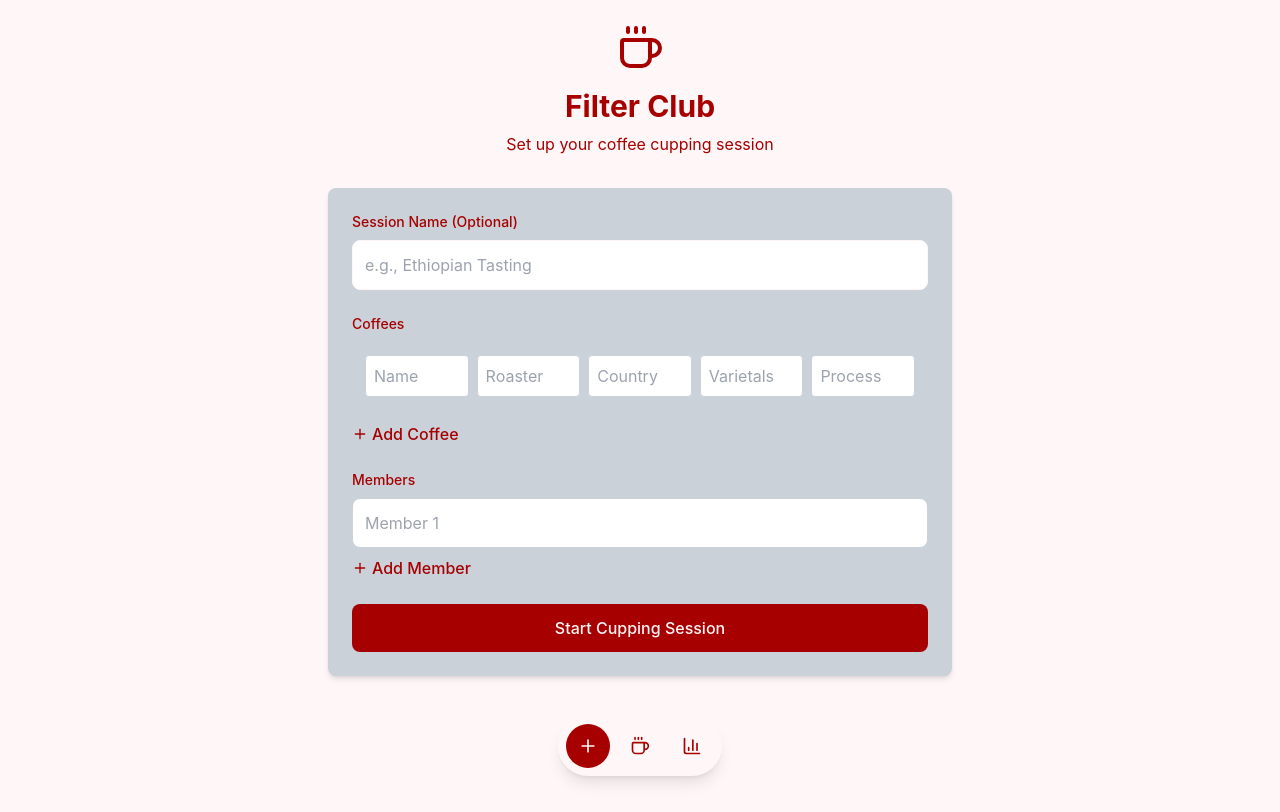
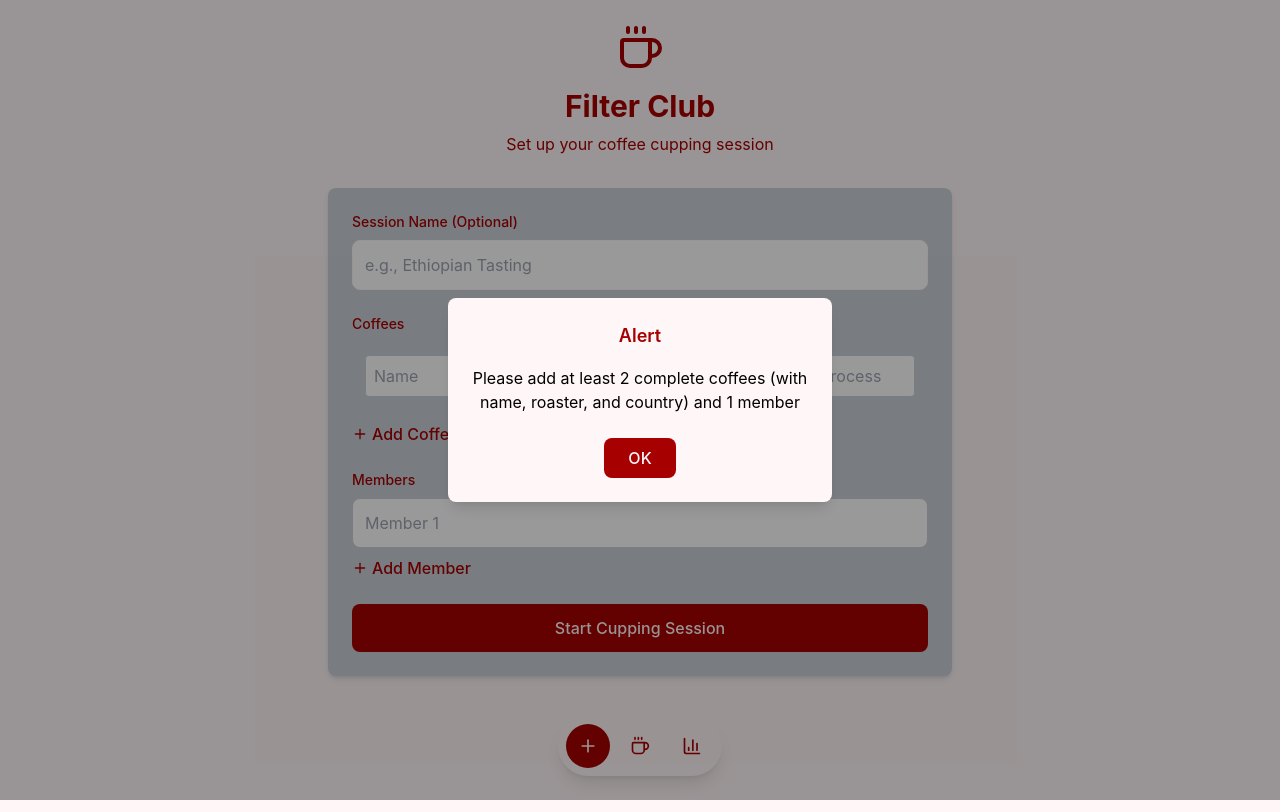
Before and after one commit to Ali-Albahrani/filter-club, a React (Create React App) app: page / in a window 1280 px wide. Both pictures are taken after a click on the button "Start Cupping Session". Built offline with nearby package versions, Linux system fonts and the light colour scheme; no server answers.

Commit message:
Add confirmation modal for session deletion in DashboardView; implement alert modal in SetupView for validation feedback. Enhance CSS with fade-in animation for improved user experience.

```diff
--- /dev/null
+++ b/src/filter-club/AlertModal.jsx
@@ -0,0 +1,26 @@
+import React from 'react';
+
+const AlertModal = ({ open, onClose, message }) => {
+  if (!open) return null;
+  return (
+    <div className="fixed inset-0 z-50 flex items-center justify-center bg-black bg-opacity-40 transition-opacity">
+      <div className="bg-brand-white rounded-lg shadow-lg p-6 max-w-sm w-full text-center animate-fade-in">
+        <div className="mb-4 text-brand-red text-lg font-semibold">Alert</div>
+        <div className="mb-6">{message}</div>
+        <button
+          onClick={onClose}
+          className="bg-brand-red text-brand-white px-6 py-2 rounded-lg hover:bg-brand-red-secondary transition-colors font-medium"
+        >
+          OK
+        </button>
+      </div>
+    </div>
+  );
+};
+
+export default AlertModal;
+
+// Add fade-in animation
+// In your global CSS (e.g., index.css), add:
+// @keyframes fade-in { from { opacity: 0; } to { opacity: 1; } }
+// .animate-fade-in { animation: fade-in 0.2s ease; }
--- a/src/filter-club/DashboardView.jsx
+++ b/src/filter-club/DashboardView.jsx
@@ -1,8 +1,11 @@
 import React, { useState } from 'react';
 import { Trophy, BarChart3, Crown } from 'lucide-react';
+import AlertModal from './AlertModal';
 
 const DashboardView = ({ sessions, setCurrentView, deleteSession }) => {
   const [selectedSession, setSelectedSession] = useState(null);
+  const [confirmOpen, setConfirmOpen] = useState(false);
+  const [sessionToDelete, setSessionToDelete] = useState(null);
   const allCoffees = sessions.flatMap(s => s.results || []);
   const roasterStats = {};
   const countryStats = {};
@@ -113,9 +116,15 @@ const DashboardView = ({ sessions, setCurrentView, deleteSession }) => {
     .sort((a, b) => b.avgScore - a.avgScore)
     .slice(0, 5); // changed from 10 to 5
   const handleDeleteSession = (sessionId) => {
-    if (window.confirm('Are you sure you want to delete this session? This action cannot be undone.')) {
-      deleteSession(sessionId);
+    setSessionToDelete(sessionId);
+    setConfirmOpen(true);
+  };
+  const confirmDelete = () => {
+    if (sessionToDelete) {
+      deleteSession(sessionToDelete);
+      setSessionToDelete(null);
     }
+    setConfirmOpen(false);
   };
   if (selectedSession) {
     return (
@@ -373,6 +382,18 @@ const DashboardView = ({ sessions, setCurrentView, deleteSession }) => {
           Start New Session
         </button>
       </div>
+      <AlertModal
+        open={confirmOpen}
+        onClose={() => { setConfirmOpen(false); setSessionToDelete(null); }}
+        message={"Are you sure you want to delete this session? This action cannot be undone."}
+      >
+        <button
+          onClick={confirmDelete}
+          className="bg-brand-red text-brand-white px-6 py-2 rounded-lg hover:bg-brand-red-secondary transition-colors font-medium mt-4"
+        >
+          Delete
+        </button>
+      </AlertModal>
     </div>
   );
 };
--- a/src/filter-club/SetupView.jsx
+++ b/src/filter-club/SetupView.jsx
@@ -1,10 +1,13 @@
 import React, { useState } from 'react';
 import { Coffee, Plus } from 'lucide-react';
+import AlertModal from './AlertModal';
 
 const SetupView = ({ createNewSession }) => {
   const [coffees, setCoffees] = useState([{ name: '', roaster: '', country: '', varietals: '', processingMethod: '' }]);
   const [members, setMembers] = useState(['']);
   const [sessionName, setSessionName] = useState('');
+  const [alertOpen, setAlertOpen] = useState(false);
+  const [alertMessage, setAlertMessage] = useState('');
 
   const addCoffee = () => setCoffees(prev => [...prev, { name: '', roaster: '', country: '', varietals: '', processingMethod: '' }]);
   const addMember = () => setMembers(prev => [...prev, '']);
@@ -23,7 +26,8 @@ const SetupView = ({ createNewSession }) => {
     const validCoffees = coffees.filter(c => c.name.trim() && c.roaster.trim() && c.country.trim());
     const validMembers = members.filter(m => m.trim());
     if (validCoffees.length < 2 || validMembers.length < 1) {
-      alert('Please add at least 2 complete coffees (with name, roaster, and country) and 1 member');
+      setAlertMessage('Please add at least 2 complete coffees (with name, roaster, and country) and 1 member');
+      setAlertOpen(true);
       return;
     }
     createNewSession({
@@ -133,6 +137,7 @@ const SetupView = ({ createNewSession }) => {
           Start Cupping Session
         </button>
       </div>
+      <AlertModal open={alertOpen} onClose={() => setAlertOpen(false)} message={alertMessage} />
     </div>
   );
 };
--- a/src/index.css
+++ b/src/index.css
@@ -39,3 +39,11 @@ code {
   scrollbar-width: thin;
   scrollbar-color: #a3a3a3 transparent; /* For Firefox, neutral grey */
 }
+
+@keyframes fade-in {
+  from { opacity: 0; }
+  to { opacity: 1; }
+}
+.animate-fade-in {
+  animation: fade-in 0.2s ease;
+}
```
